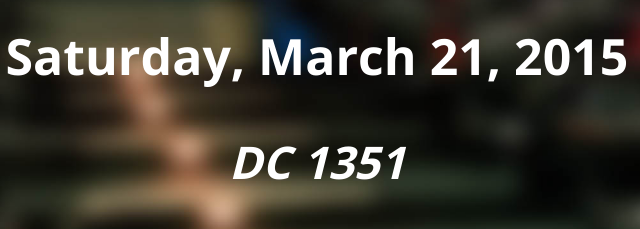
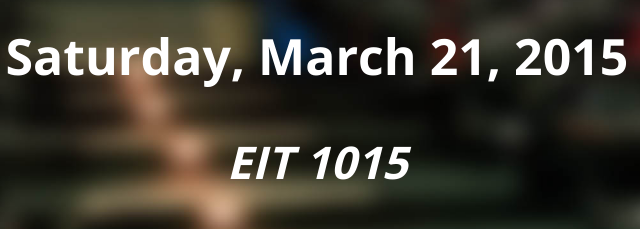
Before and after one commit to TerribleHack/terriblehack, a plain HTML site: page index.html in a window 1280 px wide. Shown: the part 880-1109 px from the top of the page, 323-963 px from the left. Drawn offline with nearby package versions, Linux system fonts and the light colour scheme.

Commit message:
Updated location

```diff
--- a/index.html
+++ b/index.html
@@ -14,7 +14,7 @@
         <section class="terrible" id="main">
             <div class="wrapper">
                 <h2 class="blink terrible">Saturday, March 21, 2015</h2>
-                <h2 class="secondary">DC 1351</h2>
+                <h2 class="secondary">EIT 1015</h2>
                 <h3>1:00pm - 10:00pm</h3>
             </div>
             <div class="half">
```
Also changed, not shown: 1 other file.
